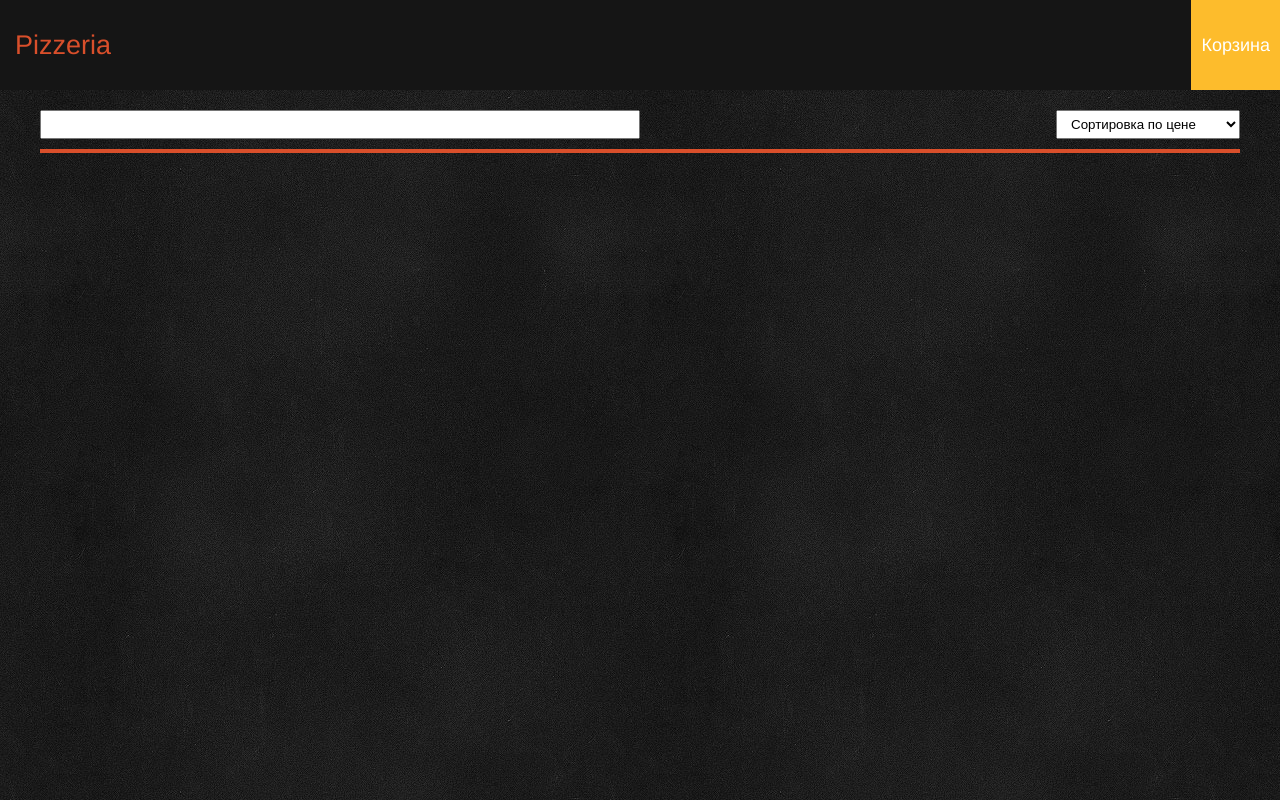
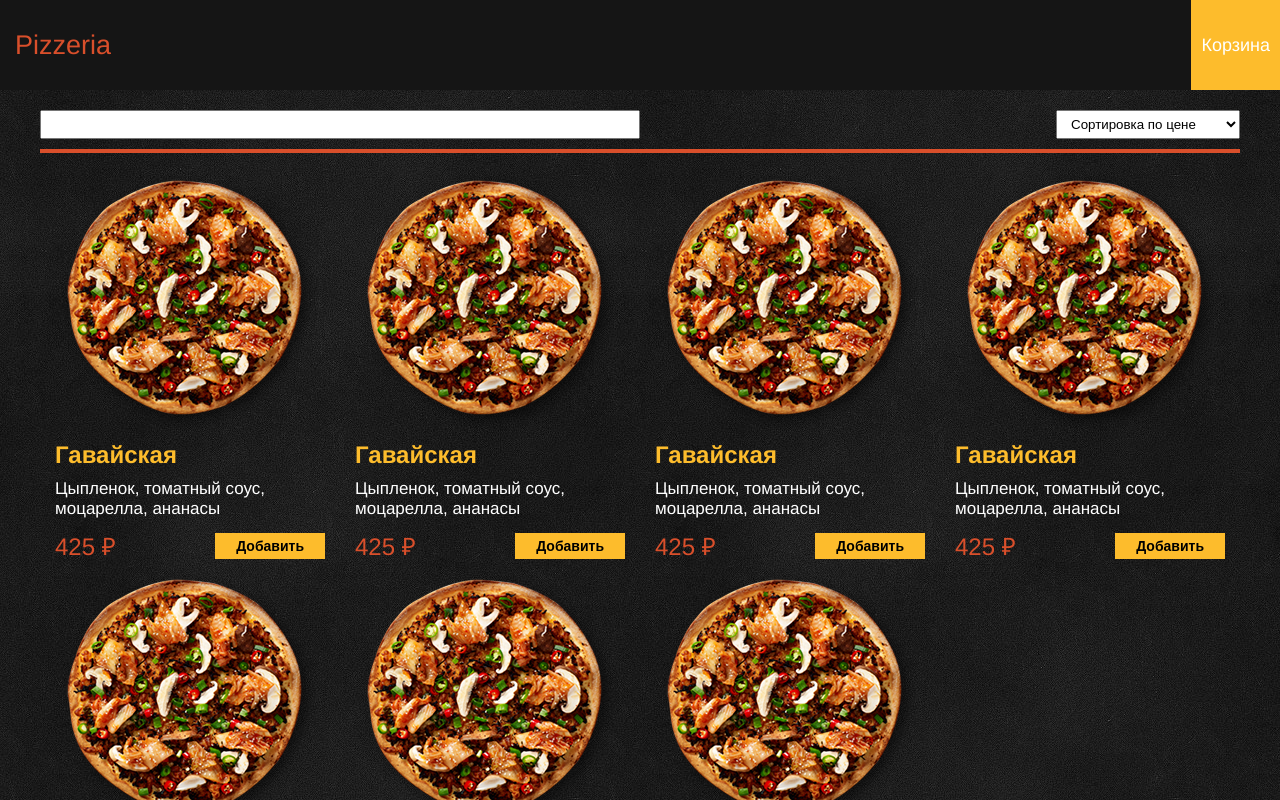
Before and after one commit to jozhik-prav/pizzaria-test, a Vue app in the folder Pizzeria/ClientApp/: page / in a window 1280 px wide. Shown: the top 800 px of the page. Built offline with nearby package versions, Linux system fonts and the light colour scheme.

Commit message:
Создала компонент с карточкой товара

```diff
--- /dev/null
+++ b/Pizzeria/ClientApp/src/components/MenuItem.vue
@@ -0,0 +1,72 @@
+<template>
+    <div class="card">
+        <div class="card-image">
+            <img src="../assets/1.png" alt="">
+        </div>
+        <div class="card-content">
+            <h5 class="card-title">Гавайская</h5>
+            <p class="card-text">Цыпленок, томатный соус, моцарелла, ананасы</p>
+        </div>
+        <div class="card-footer">
+            <p class="card-price">425 ₽</p>
+            <button class="card-btn">Добавить</button>
+        </div>
+    </div>
+</template>
+
+<script lang="ts">
+import { Component, Vue } from "vue-property-decorator";
+
+@Component
+export default class MenuItem extends Vue {
+
+}
+</script>
+
+<style lang="scss">
+    .card {
+        width: 25%;
+        padding: 0 15px;
+        margin-bottom: 10px;
+    }
+
+    .card-image {
+        img {
+            display: block;
+            margin: 0 auto;
+        }
+    }
+
+    .card-content {
+        margin-bottom: 10px;
+    }
+
+    .card-title {
+        color: #fdbc2c;
+        font-size: 24px;
+        padding: 10px 0;
+    }
+
+    .card-text {
+        font-size: 17px;
+    }
+
+    .card-footer {
+        display: flex;
+        justify-content: space-between;
+        align-items: center;
+    }
+    .card-price {
+         color: #D94F2B;
+         font-size: 24px;
+     }
+
+    .card-btn {
+        background-color: #fdbc2c;
+        padding: 4px 20px;
+        border: 1px solid #fdbc2c;
+        color: #000;
+        font-size: 14px;
+        font-weight: 700;
+    }
+</style>
--- a/Pizzeria/ClientApp/src/views/Menu.vue
+++ b/Pizzeria/ClientApp/src/views/Menu.vue
@@ -1,17 +1,36 @@
 <template>
   <div>
       <FilterMenu></FilterMenu>
+      <div class="menu-container">
+          <MenuItem></MenuItem>
+          <MenuItem></MenuItem>
+          <MenuItem></MenuItem>
+          <MenuItem></MenuItem>
+          <MenuItem></MenuItem>
+          <MenuItem></MenuItem>
+          <MenuItem></MenuItem>
+      </div>
   </div>
 </template>
 
 <script lang="ts">
 import { Component, Vue } from "vue-property-decorator";
-import FilterMenu from "@/components/FilterMenu.vue"; // @ is an alias to /src
+import FilterMenu from "@/components/FilterMenu.vue";
+import MenuItem from "@/components/MenuItem.vue";
 
 @Component({
   components: {
-   FilterMenu
+   FilterMenu,
+   MenuItem
   }
 })
 export default class Menu extends Vue {}
 </script>
+
+<style lang="scss">
+    .menu-container {
+        display: flex;
+        flex-wrap: wrap;
+        padding-top: 20px;
+    }
+</style>
```
Also changed, not shown: Pizzeria/ClientApp/src/assets/1.png (added).
